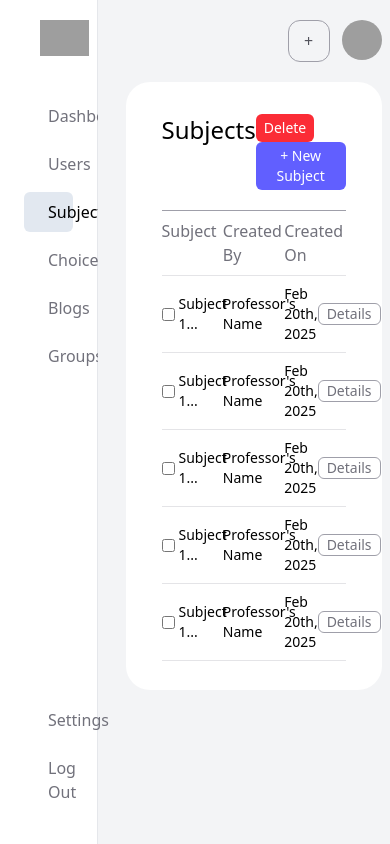
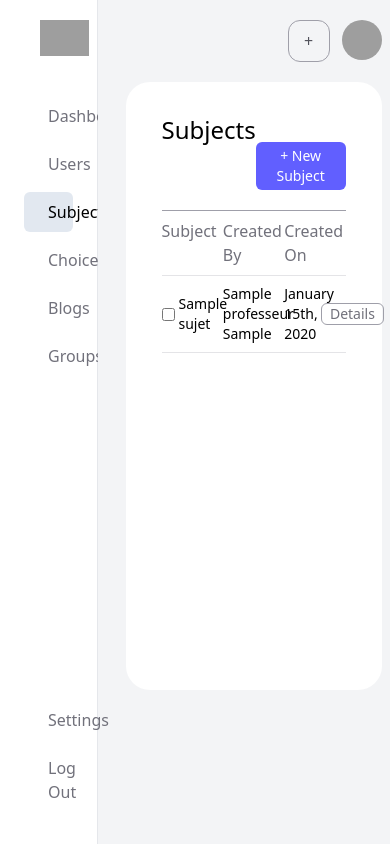
Before and after one commit to xmr-gif/Unite-Website, a PHP site: page / in a window 390 px wide. Run offline with PHP 8.4, Linux system fonts and the light colour scheme; tables that the repository leaves empty hold one stand-in row (values such as "Sample post"); some libraries are stand-ins or nearby versions; grey boxes are pictures that could not be loaded.

Commit message:
18/04/2025

```diff
--- a/Admin/Subjects/index.html
+++ b/Admin/Subjects/index.php
@@ -1,3 +1,23 @@
+<?php
+ $host ='localhost';
+ $db = 'unite_db';
+ $user='root';
+ $pass ='';
+ try {
+     $pdo = new PDO ("mysql:host=$host;port=3306;dbname=$db",$user,$pass);
+     //echo "Connexion reussite";
+
+ } catch (PDOException $e) {
+     echo "La connexion n'est pas reussie ".$e->getMessage() ;
+ }
+
+ $query = "SELECT * FROM sujet";
+  $stmt = $pdo->prepare($query);
+  $stmt->execute();
+  $subjects = $stmt->fetchAll(PDO::FETCH_ASSOC);
+
+
+?>
 <!DOCTYPE html>
 <html lang="en">
 <head>
@@ -7,6 +27,17 @@
     <script src="https://unpkg.com/@tailwindcss/browser@4"></script>
     <script src="https://unpkg.com/lucide@0.462.0/dist/umd/lucide.min.js"></script>
     <title>Subjects</title>
+    <style>
+      <style>
+    .transition-opacity {
+        transition-property: opacity;
+        transition-timing-function: cubic-bezier(0.4, 0, 0.2, 1);
+    }
+    .duration-300 {
+        transition-duration: 300ms;
+    }
+</style>
+    </style>
 </head>
 <body>
     <div class="flex" >
@@ -82,7 +113,7 @@
                     <div class="flex justify-between border-b-1 pt-4 pb-5 border-zinc-400" >
                         <p class="text-2xl font-medium " >Subjects</p>
                         <div>
-                            <button class="bg-red-500 text-white text-sm px-2 py-1 rounded-md cursor-pointer hover:bg-red-600" >Delete</button>
+                            <button class="bg-red-500 text-white text-sm px-2 py-1 rounded-md cursor-pointer transition-opacity duration-300 opacity-0 pointer-events-none checkbox-button" id="delete-button" >Delete</button>
                             <button class="bg-indigo-500 text-white text-sm px-2 py-1 rounded-md cursor-pointer hover:bg-indigo-600" >+ New Subject</button>
                         </div>
 
@@ -95,111 +126,53 @@
                         <p class="w-1/3" >Created By</p>
                         <p class="w-1/5" >Created On</p>
                     </div>
+                    <?php foreach ($subjects as $subject): ?>
 
                     <div class="snap-y" >
                         <div class="flex items-center text-sm font-medium border-zinc-200 border-b py-2">
                             <!-- Leader Column -->
                             <div class="flex items-center w-1/3">
-                                <input type="checkbox" class="mr-1">
-                                <p>Subject 1...</p>
+                                <input type="checkbox" class="mr-1 checkbox-button ">
+                                <p><?=$subject['Titre']?></p>
                             </div>
 
+                            <?php
+                            $id = $subject['ID_Professeur'];
+                            $query2 = "SELECT CONCAT(Nom, ' ', Prenom) AS FullName FROM Professeur WHERE ID_Professeur = $id";
+                            $stmt2 = $pdo->prepare($query2);
+                            $stmt2->execute();
+                            $professor = $stmt2->fetch(PDO::FETCH_ASSOC);
+                            $professorName = $professor['FullName'];
+
+                            ?>
+
                             <!-- Subject Column -->
-                            <p class="w-1/3">Professor's Name</p>
+                            <p class="w-1/3"><?=$professorName?></p>
 
                             <!-- Status Column -->
+                             <?php
+
+                             $date = new DateTime($subject["Date_Ajout"]);
+                             $formattedDate = $date->format('F jS, Y');
+
+
+                             ?>
 
                             <!-- Date Column -->
-                            <p class="w-1/5">Feb 20th, 2025</p>
+                            <p class="w-1/5"><?=$formattedDate?></p>
 
                             <!-- Details Button -->
                             <button class="border text-zinc-500 px-2 rounded-md border-zinc-400 cursor-pointer">
                                 Details
                             </button>
                         </div>
+                        <?php endforeach ; ?>
 
-                        <div class="flex items-center text-sm font-medium border-zinc-200 border-b py-2">
-                            <!-- Leader Column -->
-                            <div class="flex items-center w-1/3">
-                                <input type="checkbox" class="mr-1">
-                                <p>Subject 1...</p>
-                            </div>
 
-                            <!-- Subject Column -->
-                            <p class="w-1/3">Professor's Name</p>
 
-                            <!-- Status Column -->
 
-                            <!-- Date Column -->
-                            <p class="w-1/5">Feb 20th, 2025</p>
 
-                            <!-- Details Button -->
-                            <button class="border text-zinc-500 px-2 rounded-md border-zinc-400 cursor-pointer">
-                                Details
-                            </button>
-                        </div>
 
-                        <div class="flex items-center text-sm font-medium border-zinc-200 border-b py-2">
-                            <!-- Leader Column -->
-                            <div class="flex items-center w-1/3">
-                                <input type="checkbox" class="mr-1">
-                                <p>Subject 1...</p>
-                            </div>
-
-                            <!-- Subject Column -->
-                            <p class="w-1/3">Professor's Name</p>
-
-                            <!-- Status Column -->
-
-                            <!-- Date Column -->
-                            <p class="w-1/5">Feb 20th, 2025</p>
-
-                            <!-- Details Button -->
-                            <button class="border text-zinc-500 px-2 rounded-md border-zinc-400 cursor-pointer">
-                                Details
-                            </button>
-                        </div>
-                        <div class="flex items-center text-sm font-medium border-zinc-200 border-b py-2">
-                            <!-- Leader Column -->
-                            <div class="flex items-center w-1/3">
-                                <input type="checkbox" class="mr-1">
-                                <p>Subject 1...</p>
-                            </div>
-
-                            <!-- Subject Column -->
-                            <p class="w-1/3">Professor's Name</p>
-
-                            <!-- Status Column -->
-
-                            <!-- Date Column -->
-                            <p class="w-1/5">Feb 20th, 2025</p>
-
-                            <!-- Details Button -->
-                            <button class="border text-zinc-500 px-2 rounded-md border-zinc-400 cursor-pointer">
-                                Details
-                            </button>
-                        </div>
-
-                        <div class="flex items-center text-sm font-medium border-zinc-200 border-b py-2">
-                            <!-- Leader Column -->
-                            <div class="flex items-center w-1/3">
-                                <input type="checkbox" class="mr-1">
-                                <p>Subject 1...</p>
-                            </div>
-
-                            <!-- Subject Column -->
-                            <p class="w-1/3">Professor's Name</p>
-
-                            <!-- Status Column -->
-
-                            <!-- Date Column -->
-                            <p class="w-1/5">Feb 20th, 2025</p>
-
-                            <!-- Details Button -->
-                            <button class="border text-zinc-500 px-2 rounded-md border-zinc-400 cursor-pointer">
-                                Details
-                            </button>
-                        </div>
 
                     </div>
 
@@ -214,6 +187,7 @@
     <script>
         lucide.createIcons();
     </script>
+    <script src="script.js" ></script>
 
 </body>
 </html>
--- /dev/null
+++ b/Admin/Subjects/script.js
@@ -0,0 +1,32 @@
+// Get references to elements
+const deleteBtn = document.getElementById("delete-button");
+const checkboxes = document.querySelectorAll('.checkbox-button'); // Added missing dot for class selector
+
+// Add event listener to all checkboxes
+checkboxes.forEach(checkbox => {
+    checkbox.addEventListener('change', updateDeleteButtonState);
+});
+
+function updateDeleteButtonState() {
+    const anyChecked = Array.from(checkboxes).some(checkbox => checkbox.checked);
+
+    if (anyChecked) {
+        deleteBtn.classList.remove('opacity-0', 'pointer-events-none');
+        deleteBtn.classList.add('opacity-100');
+    } else {
+        // Hide and disable delete button
+        deleteBtn.classList.add('opacity-0', 'pointer-events-none');
+        deleteBtn.classList.remove('opacity-100');
+    }
+}
+
+
+updateDeleteButtonState();
+
+// Optional: Add confirmation for delete action
+deleteBtn.addEventListener('click', function(e) {
+    if (!Array.from(checkboxes).some(checkbox => checkbox.checked)) {
+        e.preventDefault();
+        alert('Please select at least one subject to delete');
+    }
+});
--- a/Admin/Users/get_professors.php
+++ b/Admin/Users/get_professors.php
@@ -2,8 +2,7 @@
 header('Content-Type: application/json');
 
 $host = 'localhost';
-$db   = 'unite_db'; // Database name
-$user = 'root';
+$db   = 'unite_db';
 $pass = '';
 
 try {
--- a/Admin/Users/update_admin.php
+++ b/Admin/Users/update_admin.php
@@ -4,11 +4,11 @@ error_reporting(E_ALL);
 ini_set('display_errors', 1);
 
 $host = 'localhost';
-$db = 'unite_db';  // Must be lowercase to match your database name
+$db = 'unite_db';
 $user = 'root';
 $pass = '';
 
-// Get input data
+
 $data = json_decode(file_get_contents('php://input'), true);
 $professorId = $data['id'] ?? null;
 
--- a/SQL/script.sql
+++ b/SQL/script.sql
@@ -13,7 +13,7 @@ CREATE TABLE Professeur (
 CREATE TABLE Sujet (
     ID_Sujet INT unsigned AUTO_INCREMENT PRIMARY key ,
     Titre VARCHAR(255) ,
-    Date_Ajout Date ,
+    Date_Ajout DATETIME DEFAULT CURRENT_TIMESTAMP ,
     Est_Personnalise BOOLEAN ,
     Est_Valide BOOLEAN ,
     ID_Professeur INT unsigned ,
```
Also changed, not shown: ChooseAvatar/index.php (added, +135 -0 lines), ChooseAvatar/Avatars/1.png (added), ChooseAvatar/Avatars/2.png (added), ChooseAvatar/Avatars/3.png (added), ChooseAvatar/Avatars/4.png (added), ChooseAvatar/Avatars/5.png (added), ChooseAvatar/Avatars/6.png (added), ChooseAvatar/Avatars/7.png (added), ChooseAvatar/Avatars/8.png (added).
